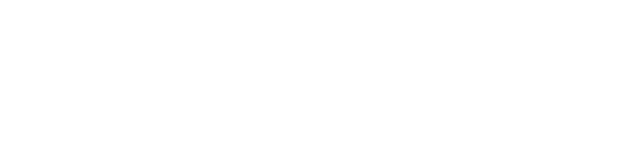
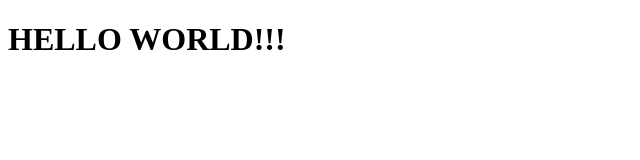
Before and after one commit to ermek1karagulov/lesson-1, a plain HTML site: page index.html in a window 1280 px wide. Shown: the whole page, without its empty margins (0-640 px from the left). Drawn offline with Linux system fonts and the light colour scheme.

Commit message:
Add h1 and update title

```diff
--- a/index.html
+++ b/index.html
@@ -4,7 +4,9 @@
     <meta charset="UTF-8" />
     <meta http-equiv="X-UA-Compatible" content="IE=edge" />
     <meta name="viewport" content="width=device-width, initial-scale=1.0" />
-    <title>Document</title>
+    <title>test git</title>
   </head>
-  <body></body>
+  <body>
+    <h1>HELLO WORLD!!!</h1>
+  </body>
 </html>
```
